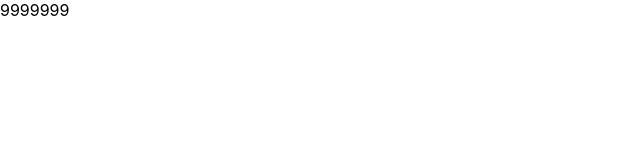
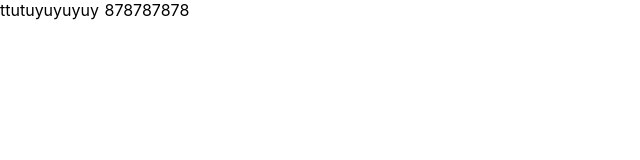
Before and after one commit to almaz73/FatherAndSon, a Nuxt app: page /Task2 in a window 1280 px wide. Shown: the top 160 px of the page, without its empty margins (0-640 px from the left). Built offline with nearby package versions, Linux system fonts and the light colour scheme.

Commit message:
проба

```diff
--- a/pages/Task2.vue
+++ b/pages/Task2.vue
@@ -1,5 +1,8 @@
 <template>
-    <div>9999999</div>
+    <div>
+ttutuyuyuyuy
+      878787878
+    </div>
 </template>
 
 <script>
--- a/pages/index.vue
+++ b/pages/index.vue
@@ -10,7 +10,7 @@
       </h2>
       Show task:
       <a href="/task1"> 1, </a>
-      <a href="/task1"> 2,</a>
+      <a href="/task2"> 2</a>
       <div class="links">
         <a
           href="https://github.com/almaz73/FatherAndSon"
```
